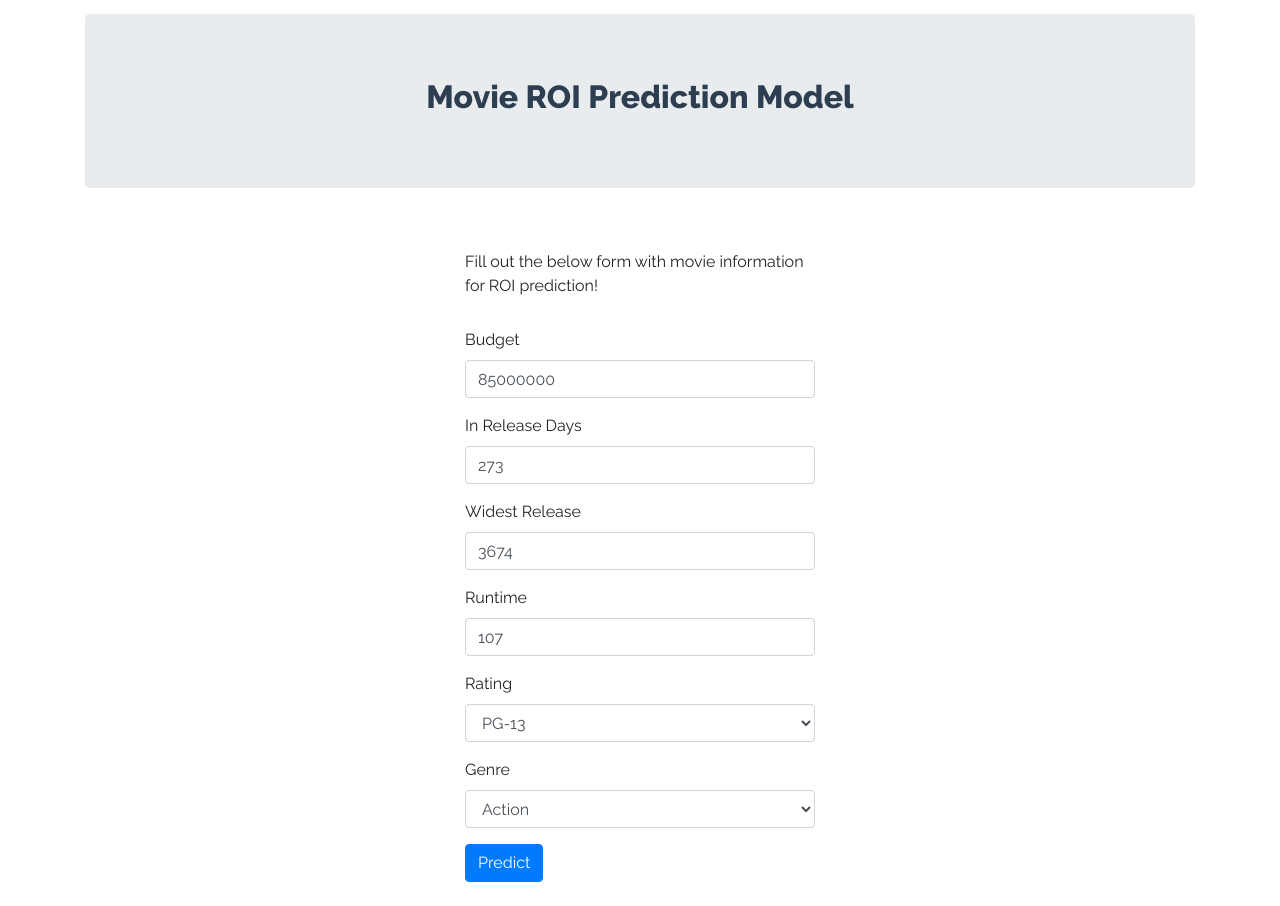
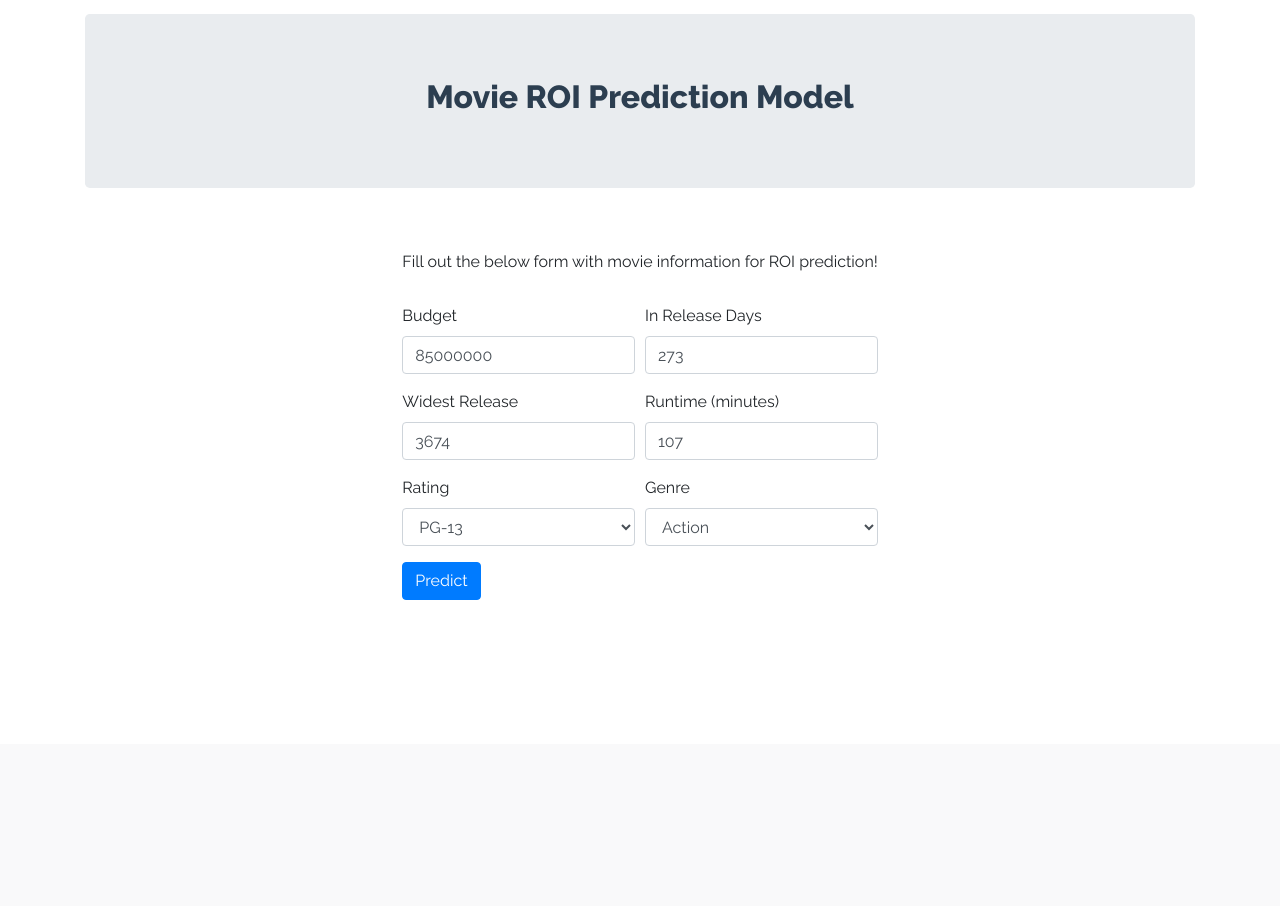
Before and after one commit to brendanfitz/portfolio-flask-app, a Flask app: page /ml_models/luther in a window 1280 px wide. Shown: the part 56-962 px from the top of the page. After the commit the page ends 656 px from the top, so only its background shows below. Run offline with Flask 2, Linux system fonts and the light colour scheme; parts of the project's set-up code (start-up, migrations or seed data) failed here and were passed over; some libraries are stand-ins or nearby versions.

Commit message:
Update forms with form rows for ml_models

```diff
--- a/metis_app/ml_models/forms.py
+++ b/metis_app/ml_models/forms.py
@@ -26,7 +26,7 @@ class MoviePredictorForm(FlaskForm):
     budget = IntegerField('Budget', default=85000000)
     in_release_days = IntegerField('In Release Days', default=273)
     widest_release = IntegerField('Widest Release', default=3674)
-    runtime = IntegerField('Runtime', default=107)
+    runtime = IntegerField('Runtime (minutes)', default=107)
     rating = SelectField(
         'Rating',
         choices=[('G', 'G'), ('PG', 'PG'), ('PG-13', 'PG-13'), ('R', 'R'),],
@@ -58,7 +58,7 @@ class LoanPredictorForm(FlaskForm):
         default='Debt Consolidation',
     )
     delinq_2yrs = SelectField(
-        'Has the borrow had any delinquencies in the past 2 years?',
+        'Borrower delinquencies in the past 2 years',
         choices=[(x, x) for x in range(30)],
         default=0,
     )
--- a/metis_app/ml_models/templates/ml_models/luther.html
+++ b/metis_app/ml_models/templates/ml_models/luther.html
@@ -2,30 +2,36 @@
 
 {% block model_content %}
 <div class="row justify-content-md-center">
-  <div class="col col-lg-6">
+  <div>
     {% if prediction %}
     <p>Your prediction ROI is {{ "{:,.2f}".format(prediction) }}</p>
     {% else %}
     <p>Fill out the below form with movie information for ROI prediction!</p>
     {% endif %}
     <form method="post">
-      <div class="form-group">
+      <div class="form-row">
+        <div class="form-group col-md-6">
           {{ form.budget.label }}{{ form.budget(class_="form-control") }}
         </div>
-      <div class="form-group">
+        <div class="form-group col-md-6">
           {{ form.in_release_days.label }}{{ form.in_release_days(class_="form-control") }}
         </div>
-      <div class="form-group">
+      </div>
+      <div class="form-row">
+       <div class="form-group col-md-6">
          {{ form.widest_release.label }}{{ form.widest_release(class_="form-control") }}
        </div>
-      <div class="form-group">
+       <div class="form-group col-md-6">
          {{ form.runtime.label }}{{ form.runtime(class_="form-control") }}
        </div>
-      <div class="form-group">
+      </div>
+      <div class="form-row">
+        <div class="form-group col-md-6">
           {{ form.rating.label }}{{ form.rating(class_="form-control") }}
         </div>
-      <div class="form-group">
+        <div class="form-group col-md-6">
           {{ form.genre.label }}{{ form.genre(class_="form-control") }}
+        </div>
       </div>
       {{ form.submit(class_="btn btn-primary") }}
     </form>
```
Also changed, not shown: metis_app/ml_models/templates/ml_models/mcnulty.html (+28 -16 lines). Lines whose indentation alone changed are shown as unchanged.
